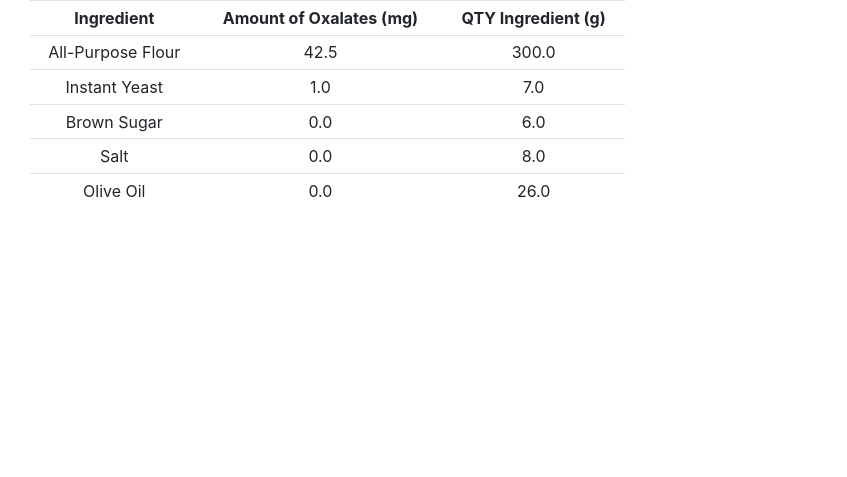
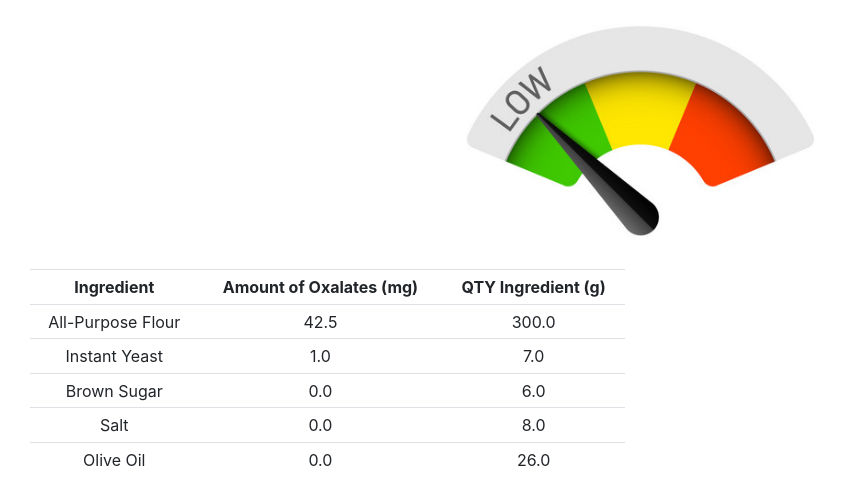
Before and after one commit to kei-pal/oxalate, a Django app: page /lookup/meal/ in a window 1280 px wide. Shown: the part 56-533 px from the top of the page, without its empty margins (0-847 px from the left). Run offline with Django 3.2, Linux system fonts and the light colour scheme; data comes from the database, SQL or seed files in the repository.

Commit message:
added ox gauge to top of meal view below navbar

```diff
--- a/lookup/templates/meal.html
+++ b/lookup/templates/meal.html
@@ -1,4 +1,9 @@
 {% extends 'base.html' %}
+
+{% block custom_css %}
+{% load static %}
+<link rel="stylesheet" type="text/css" href="{% static 'lookup/ingredient.css' %}">
+{% endblock %}
 
 {% block title %}
 Amount of Oxalates
@@ -9,6 +14,19 @@ Amount of Oxalates in: {{ name }}
 {% endblock %}
 
 {% block content %}
+
+<section class="jumbotron">
+	<div class="container text-center">
+    <br>
+    {% if ox_per_portion <= 10 %}
+		  <img src="{% static 'lookup/low.png' %}" class="img-fluid w-100" alt="My image">
+    {% elif ox_per_portion <= 25 %}
+      <img src="{% static 'lookup/mod.png' %}" class="img-fluid w-100" alt="My image">
+    {% else %}
+      <img src="{% static 'lookup/high.png' %}" class="img-fluid w-100" alt="My image">
+    {% endif %}
+	</div>
+</section>
 
 <div class="container-fluid">
 	<div class="row-fluid">
--- a/lookup/views.py
+++ b/lookup/views.py
@@ -47,9 +47,12 @@ def meal(request):
 	# TODO: Get left, right to iterate over ingridient name, oxalate amount and sort in descending order
 	rowsorted = sorted(rows, key=lambda tup: tup[1], reverse=True)
 
+
+
 	context = {
 		'name': meal_name,
 		'rows': rowsorted,
+		'ox_per_portion': 0,
 	}
 
 	return render(request, 'meal.html', context)
```
